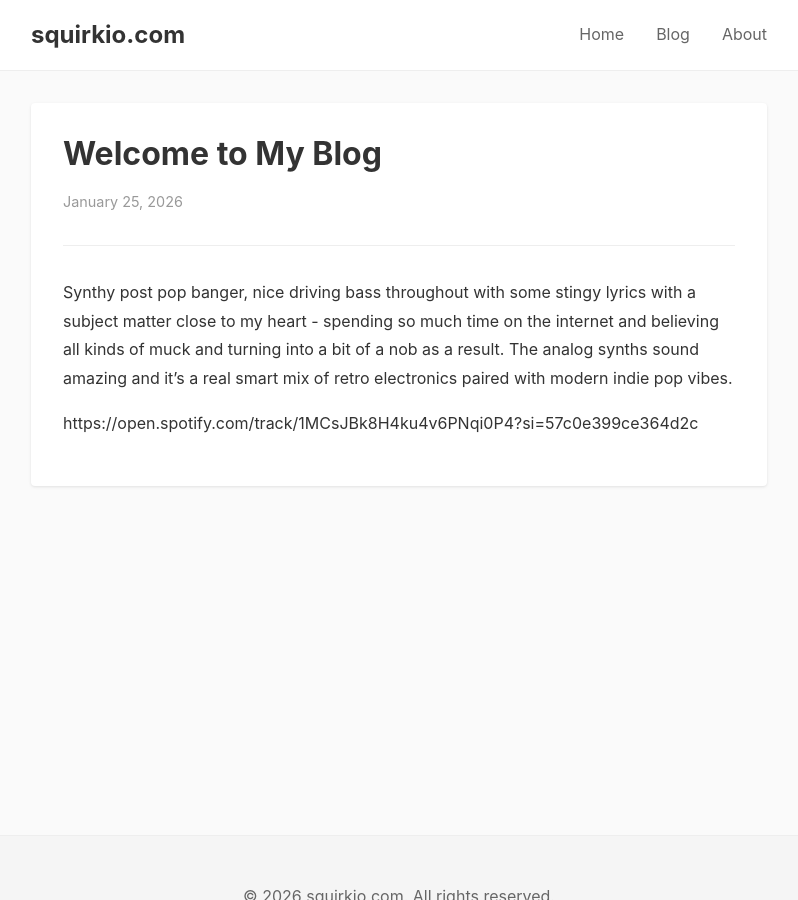
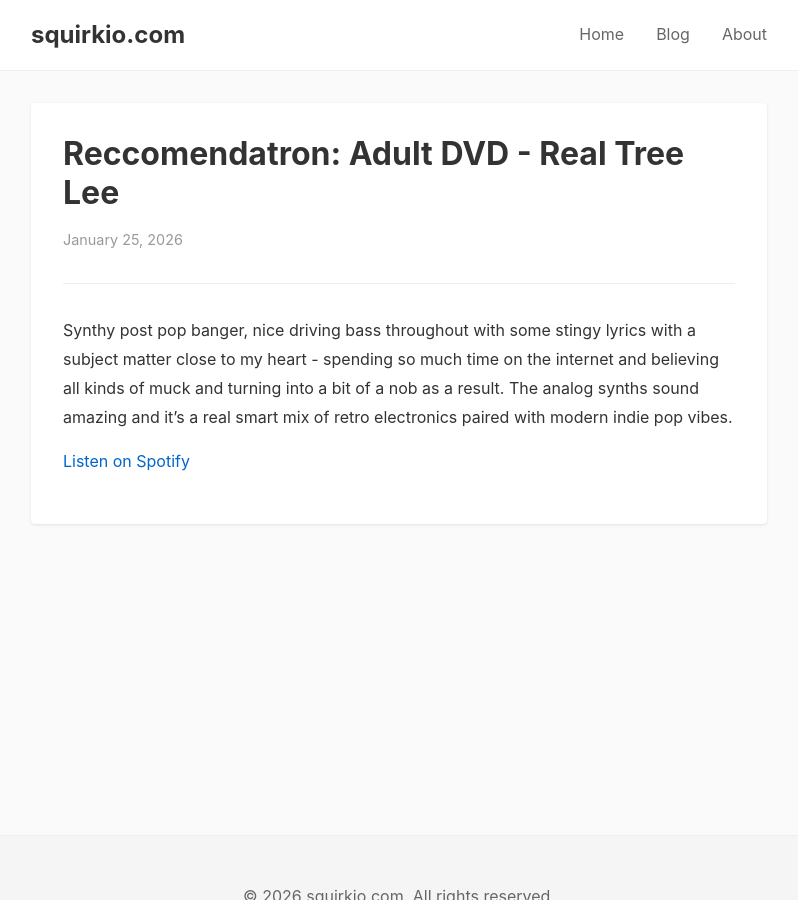
Before and after one commit to squirkio/squirkio.com, a Jekyll site: the page built from _posts/2026-01-25-reccomendatron.md, in a window 1280 px wide and 900 px high. Shown: the whole window, without its empty margins (241-1039 px from the left). Built offline with Jekyll 4.4.1, drawn with Linux system fonts in a browser that asks for light colours.

Commit message:
fixed link

```diff
--- a/_posts/2026-01-25-reccomendatron.md
+++ b/_posts/2026-01-25-reccomendatron.md
@@ -1,14 +1,13 @@
 ---
 layout: post
-title: "Welcome to My Blog"
+title: "Reccomendatron: Adult DVD - Real Tree Lee"
 date: 2026-01-25
-excerpt: "First Reccomendatron: Adult DVD - Real Tree Lee"
+excerpt: "First Reccomendatron is the new single from Adult DVD - Real Tree Lee"
 ---
 
 Synthy post pop banger, nice driving bass throughout with some stingy lyrics with a subject matter close to my heart - spending so much time on the internet and believing all kinds of muck and turning into a bit of a nob as a result. The analog synths sound amazing and it's a real smart mix of retro electronics paired with modern indie pop vibes.
 
-https://open.spotify.com/track/1MCsJBk8H4ku4v6PNqi0P4?si=57c0e399ce364d2c
-
+[Listen on Spotify](https://open.spotify.com/track/1MCsJBk8H4ku4v6PNqi0P4?si=57c0e399ce364d2c)
 
 <!-- ## How to create new posts
 
```
